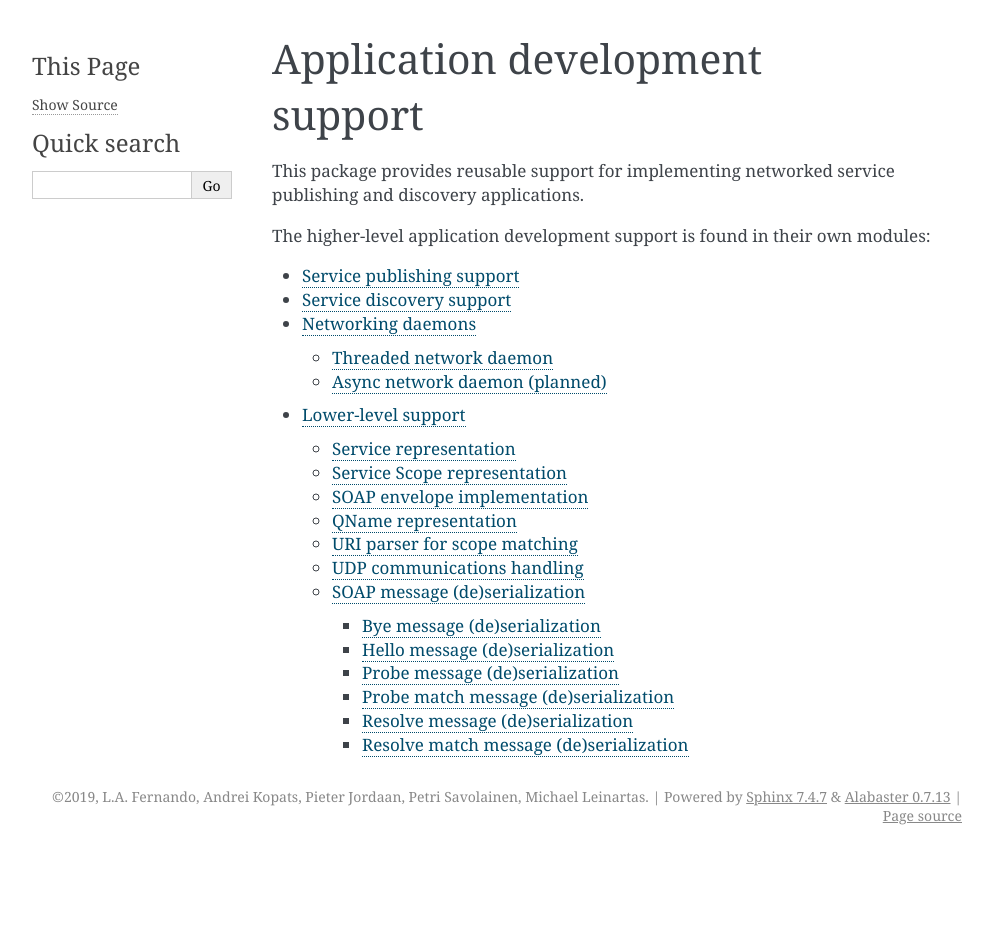
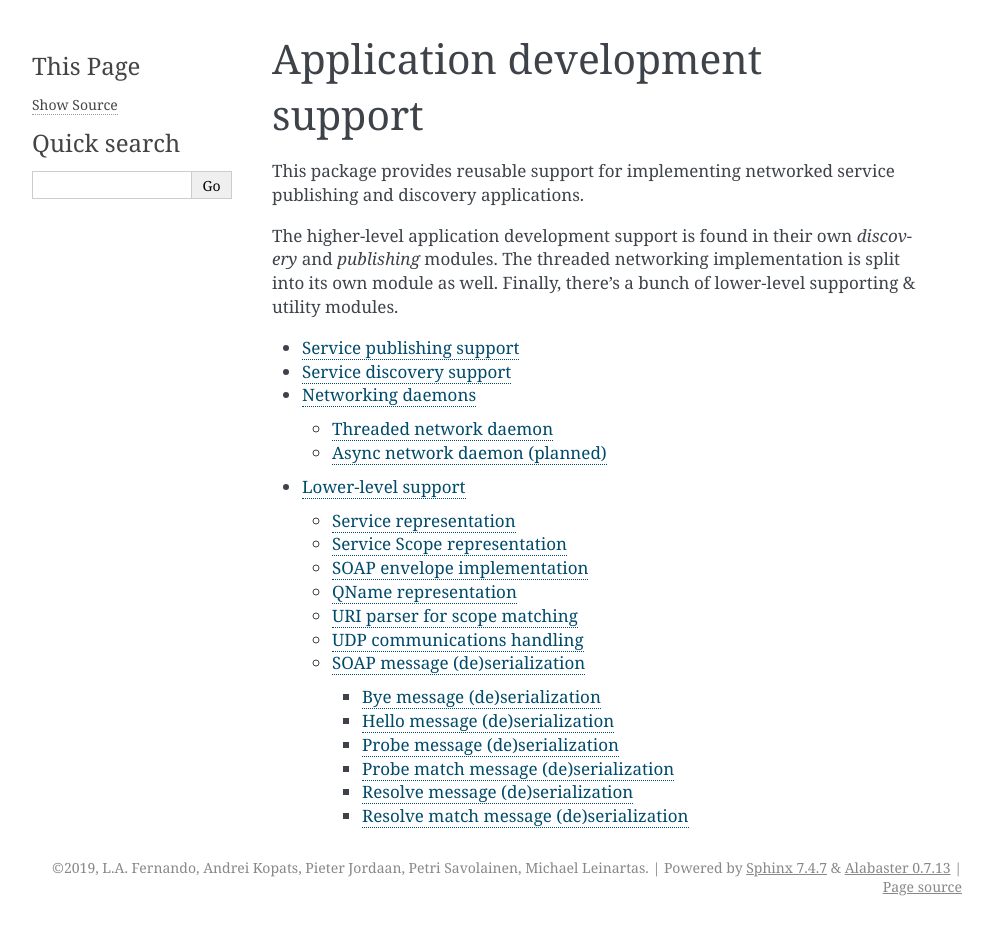
Before and after one commit to andreikop/python-ws-discovery, a Sphinx documentation site: the page built from docs/appsupport.rst, in a window 1280 px wide. Shown: the whole page, without its empty margins (148-1141 px from the left). Built offline with Sphinx 7.4.7, drawn with Linux system fonts in a browser that asks for light colours; before the commit the page ends 900 px from its top, so only the background shows below that.

Commit message:
documentation improvements

```diff
--- a/docs/appsupport.rst
+++ b/docs/appsupport.rst
@@ -4,8 +4,9 @@ Application development support
 This package provides reusable support for implementing networked service
 publishing and discovery applications.
 
-The higher-level application development support is found in their own
-modules:
+The higher-level application development support is found in their own `discovery` and
+`publishing` modules. The threaded networking implementation is split into its own module
+as well. Finally, there's a bunch of lower-level supporting & utility modules.
 
 .. toctree::
 
--- /dev/null
+++ b/docs/cmd_wsdiscover.rst
@@ -0,0 +1,2 @@
+``wsdiscover`` command
+=======================
--- /dev/null
+++ b/docs/cmd_wspublish.rst
@@ -0,0 +1,2 @@
+``wspublish`` command
+======================
--- a/docs/cmdline.rst
+++ /dev/null
@@ -1,2 +0,0 @@
-``wsdiscover`` command-line client
-===================================
--- a/docs/index.rst
+++ b/docs/index.rst
@@ -12,7 +12,8 @@ For more on WS-Discovery, see :doc:`wsdiscovery`.
    :maxdepth: 2
    :caption: Table of contents:
 
-   cmdline
+   cmd_wsdiscover
+   cmd_wspublish
    appsupport
 
 Indices and tables
```
